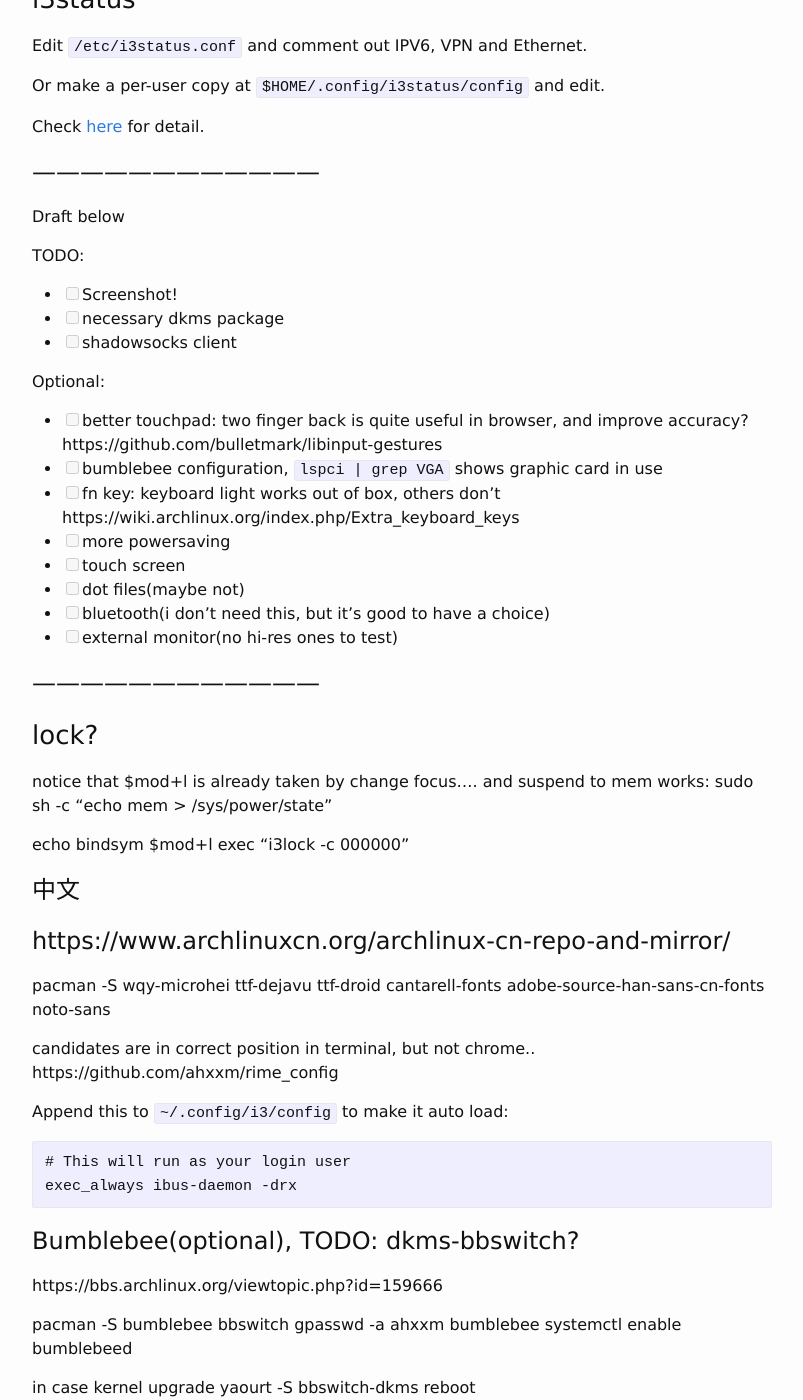
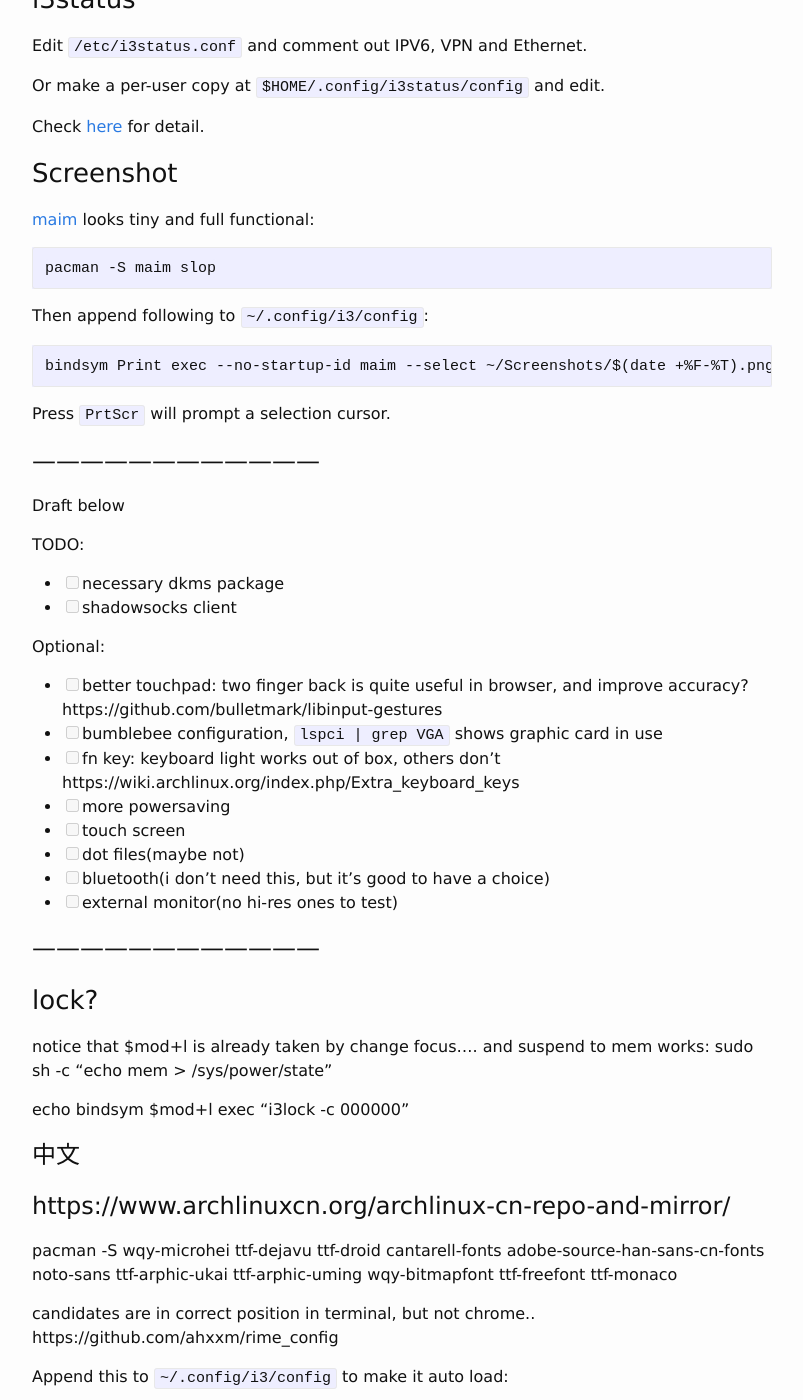
Before and after one commit to ahxxm/ahxxm.github.io, a Jekyll site: the page built from _posts/2016-04-19-arch-xps-9550.md, in a window 1280 px wide and 1400 px high, scrolled down 8036 px. Shown: the whole window, without its empty margins (238-1041 px from the left). Built offline with Jekyll 4.4.1, drawn with Linux system fonts in a browser that asks for light colours.

Commit message:
screenshot!

```diff
--- a/_posts/2016-04-19-arch-xps-9550.md
+++ b/_posts/2016-04-19-arch-xps-9550.md
@@ -342,13 +342,25 @@ Or make a per-user copy at `$HOME/.config/i3status/config` and edit.
 
 Check [here](https://i3wm.org/i3status/manpage.html) for detail.
 
+
+### Screenshot
+
+[maim](https://github.com/naelstrof/maim#why-use-maim-over-import-or-scrot) looks tiny and full functional:
+
+    pacman -S maim slop
+
+Then append following to `~/.config/i3/config`:
+
+    bindsym Print exec --no-startup-id maim --select ~/Screenshots/$(date +%F-%T).png
+
+Press `PrtScr` will prompt a selection cursor.
+
 # ------------------------------------
 
 Draft below
 
 TODO:
 
-- [ ] Screenshot!
 - [ ] necessary dkms package
 - [ ] shadowsocks client
 
@@ -378,7 +390,7 @@ echo bindsym $mod+l exec "i3lock -c 000000"
 
 # 中文
 # https://www.archlinuxcn.org/archlinux-cn-repo-and-mirror/
-pacman -S wqy-microhei ttf-dejavu ttf-droid cantarell-fonts adobe-source-han-sans-cn-fonts noto-sans
+pacman -S wqy-microhei ttf-dejavu ttf-droid cantarell-fonts adobe-source-han-sans-cn-fonts noto-sans ttf-arphic-ukai ttf-arphic-uming wqy-bitmapfont ttf-freefont ttf-monaco
 
 candidates are in correct position in terminal, but not chrome..
 https://github.com/ahxxm/rime_config
```
